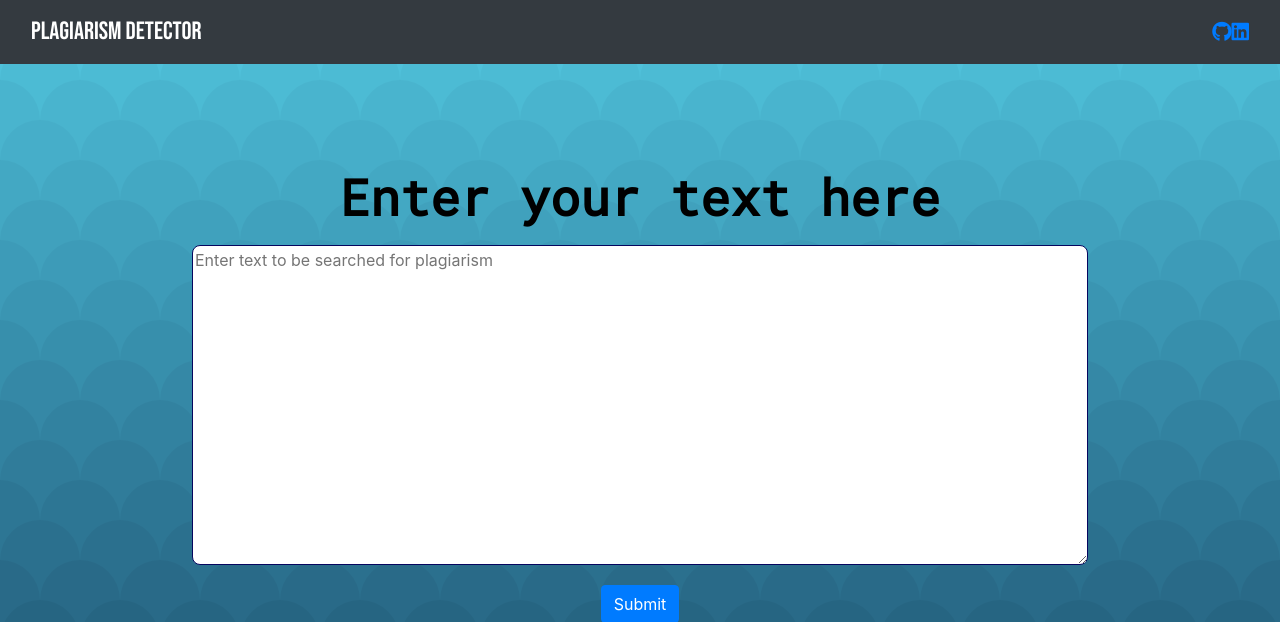
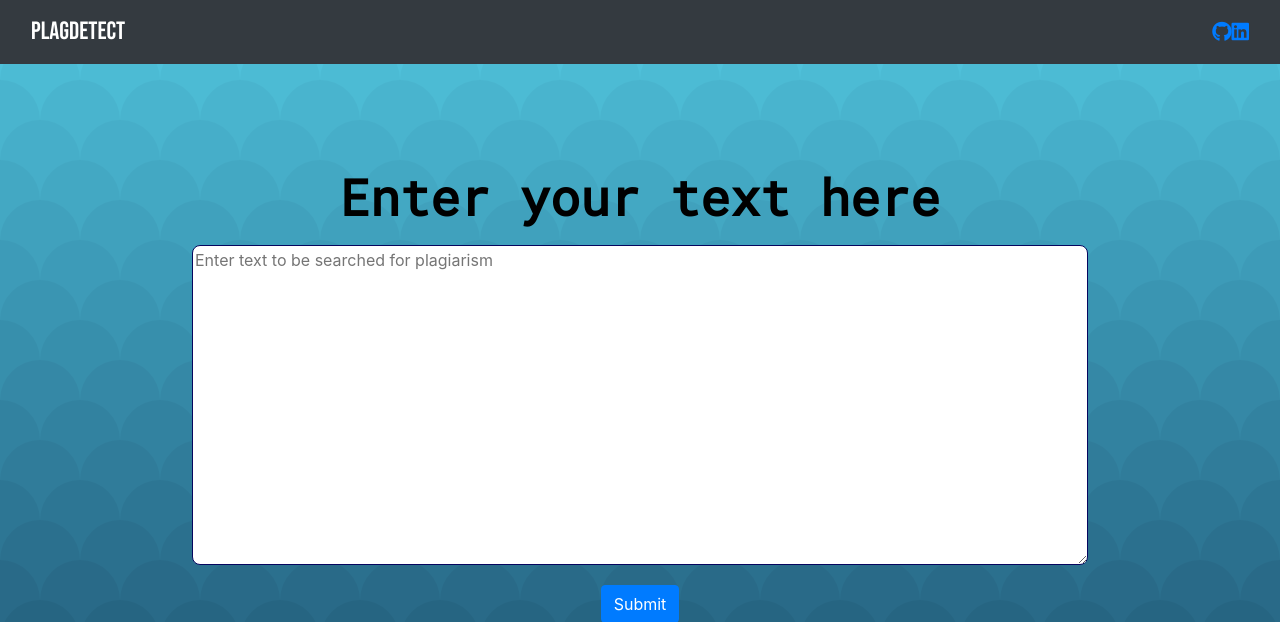
Before and after one commit to eejraka/plagdetector, a Flask app: page / in a window 1280 px wide. Shown: the top 622 px of the page. Run offline with Flask 2, Linux system fonts and the light colour scheme; some libraries are stand-ins or nearby versions.

Commit message:
Update layout.html

```diff
--- a/templates/layout.html
+++ b/templates/layout.html
@@ -9,6 +9,7 @@
   <link rel="preconnect" href="https://fonts.gstatic.com">
   <link href="https://fonts.googleapis.com/css2?family=Bebas+Neue&display=swap" rel="stylesheet">
   <link href="https://fonts.googleapis.com/css2?family=Roboto+Mono&display=swap" rel="stylesheet">
+  <link href="https://fonts.googleapis.com/css2?family=Press+Start+2P&display=swap" rel="stylesheet">
   <link rel="stylesheet" href="https://cdnjs.cloudflare.com/ajax/libs/font-awesome/6.1.1/css/all.min.css" integrity="sha512-KfkfwYDsLkIlwQp6LFnl8zNdLGxu9YAA1QvwINks4PhcElQSvqcyVLLD9aMhXd13uQjoXtEKNosOWaZqXgel0g==" crossorigin="anonymous" referrerpolicy="no-referrer" />
   <title>Detector</title>
 </head>
@@ -17,7 +18,7 @@
   <nav class="navbar navbar-expand-lg navbar-dark bg-dark">
     <div class="container-fluid">
       <div class="navbar-header">
-        <a class="navbar-brand" href="#">Plagiarism Detector</a>
+        <a class="navbar-brand" href="#">PlagDetect</a>
       </div>
       <ul class="nav navbar-nav navbar-right">
         <a target="_blank" href="https://github.com/eejraka"
```
